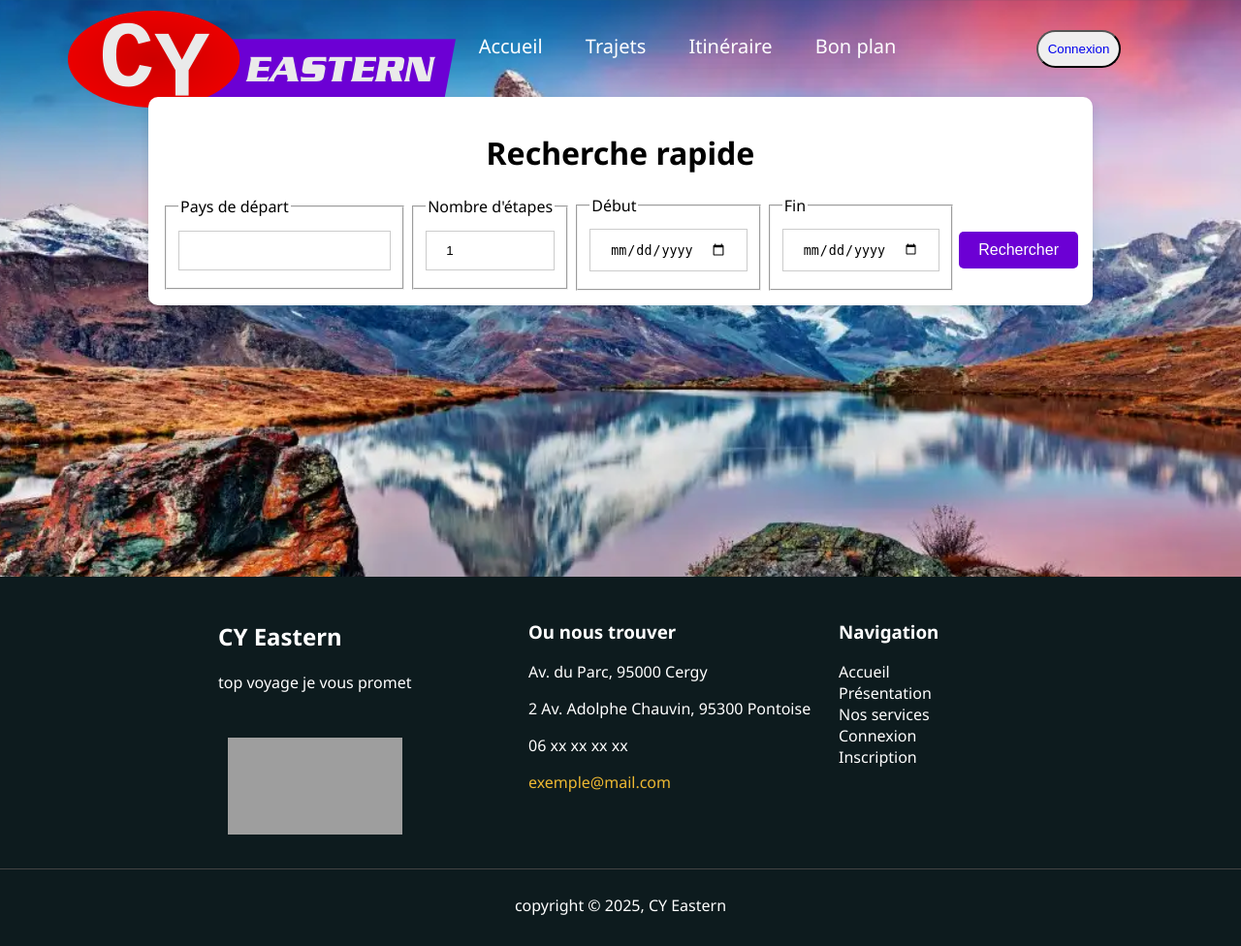
After one commit to valerierx/Click-journeY, a PHP site: page /recherche.html in a window 1280 px wide. The commit adds this page. Shown: the whole page at 97% size. Run offline with PHP 8.4, Linux system fonts and the light colour scheme; grey boxes are pictures that could not be loaded.

Commit message:
feat: ajout recherche

```diff
--- a/index.html
+++ b/index.html
@@ -6,8 +6,6 @@
   <title>Accueil</title>
 </head>
 <body>
-
-  <div>
 <nav>
   <div class="divmenu">
     <div class="logo1">
@@ -35,13 +33,14 @@
     <div class="accueil_texte">
     <h3 class="accueil_titre1">Bienvenue sur CY Eastern</h3>
     <p class="accueil_p">Nous sommes CY Eastern , une agence de voyage spécialisé dans les pays d'europe de l'est.<br>
-      Explorez l'Est, vivez l'inoubliable avec CY EASTERN !<br>
+      Explorez l'Europe de l'est, vivez l'inoubliable avec CY Eastern !<br>
       Pour vivre pleinement votre aventure rejoignez nous.</p>
 
       <a class="accueil_btn" href="inscription.html" >Inscrivez-vous</a>
     </div>
   </div>
 </section>
+
 
 
 <footer>
--- a/profil.html
+++ b/profil.html
@@ -40,5 +40,6 @@
         <button class="modif-btn"><a href="modifier_profil.html">Modifier Profil</a></button>
     </div>
 </section>
+  </div>
 </body>
 </html>
--- /dev/null
+++ b/recherche.html
@@ -0,0 +1,102 @@
+<!DOCTYPE html>
+<html lang="fr">
+<head>
+    <meta charset="UTF-8">
+    <link rel="stylesheet" type="text/css" href="style.css">
+    <title>Mot de passe oublié</title>
+</head>
+<body>
+
+<div>
+    <nav>
+        <div class="divmenu">
+            <div class="logo1">
+                <a href="index.html"><img src="media/logo.webp" width="400" height="100" alt="Logo"></a>
+            </div>
+            <ul>
+                <li class="limenu"><a href="index.html">Accueil</a></li>
+                <li class="limenu"><a href="">Trajets</a></li>
+                <li class="limenu"><a href="">Itinéraire</a></li>
+                <li class="limenu"><a href="">Bon plan</a></li>
+                <button class="bouton_menu"><a href="connexion.html">Connexion</a></button>
+            </ul>
+            <i class='bx bx-search-alt'></i>
+            <!--Loupe de recherche-->
+        </div>
+    </nav>
+</div>
+<!-- <img src="europe.jpg">-->
+
+<!--<div class="scrolling-text">
+ Profitez d'une Offre Exclusive après l'inscription avec le code Click-journeY !!!
+</div>-->
+
+<div class="contenant_recherche">
+    <div class="carte_recherche">
+        <div class="texte">
+            <h1 class="titre_recherche">Recherche rapide</h1>
+            <form method="GET" action="recherche.html">
+                <fieldset>
+                    <legend>Pays de départ</legend>
+                    <label for="pays">
+                        <input type="text" id="pays" name="pays" placeholder="" required>
+                    </label>
+                </fieldset>
+                <fieldset>
+                    <legend>Nombre d'étapes</legend>
+                    <label for="etapes">
+                        <input type="number" id="etapes" name="etapes" min="1" max="3" value="1" required>
+                    </label>
+                </fieldset>
+                <fieldset>
+                    <legend>Début</legend>
+                    <label for="debut">
+                        <input type="date" id="debut" name="fin" placeholder="" required>
+                    </label>
+                </fieldset>
+                <fieldset>
+                    <legend>Fin</legend>
+                    <label for="fin">
+                        <input type="date" id="fin" name="fin" placeholder="" required>
+                    </label>
+
+                </fieldset>
+                <button class="inline_submit" type="submit">Rechercher</button>
+            </form>
+        </div>
+    </div>
+</div>
+
+
+<footer>
+    <div class="contenu">
+        <div class="logo">
+            <h2>CY Eastern</h2>
+            <p>top voyage je vous promet</p>
+            <img src="media/" alt="Logo" width="180px" height="100">
+        </div>
+        <div class="colonne">
+            <h3>Ou nous trouver</h3>
+            <p>Av. du Parc, 95000 Cergy</p>
+            <p>2 Av. Adolphe Chauvin, 95300 Pontoise</p>
+            <p>06 xx xx xx xx</p>
+            <p><a href="mailto:exemple@mail.com" style="color: rgb(237, 184, 50);">exemple@mail.com</a></p>
+        </div>
+        <div class="colonne">
+            <h3>Navigation</h3>
+            <ul class="ul-footer">
+                <li><a href="#">Accueil</a></li>
+                <li><a href="#">Présentation</a></li>
+                <li><a href="#">Nos services</a></li>
+                <li><a href="connexion.html">Connexion</a></li>
+                <li><a href="inscription.html">Inscription</a></li>
+            </ul>
+        </div>
+    </div>
+    <div class="footer-bottom">
+        <p>copyright © 2025, CY Eastern</p>
+    </div>
+</footer>
+
+</body>
+</html>
--- a/style.css
+++ b/style.css
@@ -161,6 +161,25 @@ ul .limenu a:hover {
     box-shadow: 0px 4px 10px rgba(0, 0, 0, 0.1);
     overflow: hidden;
     text-align: center;
+}
+
+.carte_recherche fieldset {
+    display: inline-block;
+}
+
+.contenant_recherche { /*créer pour dédier un emplacement pour les élements*/
+    gap: 20px; /* Espacement entre chaque éléments */
+    display: flex;
+    justify-content: center;
+    align-items: center;
+
+}
+.carte_recherche {
+    background: white;
+    border-radius: 10px;
+    box-shadow: 0px 4px 10px rgba(0, 0, 0, 0.1);
+    overflow: hidden;
+    display: inline-block;
 }
 
 .imagerussie {
@@ -423,11 +442,18 @@ button[type=submit] {
     width: 100%;
     text-align: center;
 }
+.titre_recherche {
+    text-align: center;
+}
+
+.inline_submit {
+    width: unset !important;
+}
 button[type=submit]:hover {
     background: grey;
 }
 
-input[type=text], input[type=email], input[type=password] {
+input[type=text], input[type=email], input[type=password], input[type=date], input[type=number] {
     width: 100%;
     padding: 12px 20px;
     margin: 8px 0;
@@ -471,7 +497,7 @@ label[for=cgu], label[for=newsletter], label[for=mdpoublie] {
 }
 
 .modif-btn {
-    background: #00c1d4;
+    background: #6c00d4;
     color: white;
     padding: 10px 15px;
     border: none;
```
